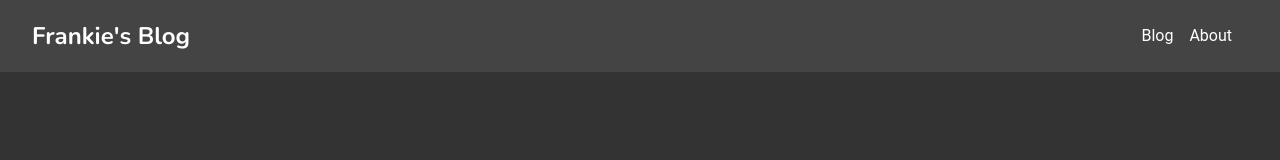
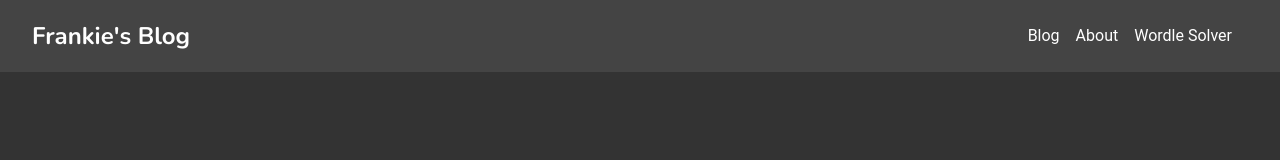
Before and after one commit to tinytinyeye/blog, a Next.js app: page / in a window 1280 px wide. Shown: the top 160 px of the page. Built offline with nearby package versions, Linux system fonts and the light colour scheme.

Commit message:
chore: setup linter, alias and upgraded next to v11

```diff
--- a/components/HeadPost.tsx
+++ b/components/HeadPost.tsx
@@ -1,4 +1,4 @@
-import { Meta } from '../types';
+import { Meta } from 'types';
 
 interface HeadPostProps {
     meta: Meta;
--- a/components/Header.tsx
+++ b/components/Header.tsx
@@ -3,13 +3,16 @@ import Link from "next/link";
 export default function Header() {
   return (
     <nav>
-            <h1>Frankie's Blog</h1>
+      <h1>Frankie&apos;s Blog</h1>
       <div>
         <Link href="/">
           <a>Blog</a>
         </Link>
         <Link href="/">
           <a>About</a>
+        </Link>
+        <Link href="/apps/wordle-solver">
+          <a>Wordle Solver</a>
         </Link>
       </div>
       <style jsx>{`
--- a/getAllPosts.js
+++ b/getAllPosts.js
@@ -7,4 +7,4 @@ function importAll(r) {
 
 export const posts = importAll(
     require.context("./pages/blog/", true, /\.mdx$/)
-);
+).filter(({ link }) => !link.startsWith('ages'));
--- a/pages/_app.js
+++ b/pages/_app.js
@@ -1,7 +1,7 @@
 import { MDXProvider } from '@mdx-js/react';
 
-import '../styles/main.css';
-import '../styles/prism.css';
+import 'styles/main.css';
+import 'styles/prism.css';
 
 const components = {
   inlineCode: ({ children, ...rest }) => <code className="language-javascript" {...rest}>{children}</code>
--- a/pages/api/hello.js
+++ b/pages/api/hello.js
@@ -1,6 +1,8 @@
 // Next.js API route support: https://nextjs.org/docs/api-routes/introduction
 
-export default (req, res) => {
+const handler = (req, res) => {
   res.statusCode = 200
   res.json({ name: 'John Doe' })
 }
+
+export default handler;
--- a/pages/apps/wordle-solver/index.tsx
+++ b/pages/apps/wordle-solver/index.tsx
@@ -1,7 +1,7 @@
 import React from 'react';
-import { Box, Divider, Input, Typography } from '@mui/material';
+import { Box, Divider, Typography } from '@mui/material';
 
-import LetterInput from '../../../components/LetterInput';
+import LetterInput from 'components/LetterInput';
 
 // #538d4e
 
--- a/pages/blog/jest-module-mock.mdx
+++ b/pages/blog/jest-module-mock.mdx
@@ -1,4 +1,4 @@
-import BlogPost from '../../components/BlogPost'
+import BlogPost from 'components/BlogPost'
 
 export const meta = {
   title: 'Mock ES Modules in Jest',
--- a/pages/index.tsx
+++ b/pages/index.tsx
@@ -1,13 +1,17 @@
-import Layout from "../components/Layout";
-import { Post } from '../components/Post';
-import { posts } from '../getAllPosts';
+import Layout from 'components/Layout';
+import { Post } from 'components/Post';
+import { posts } from 'getAllPosts';
 
 export default function IndexPage() {
     return (
         <Layout pageTitle="Blog" description="My Personal Blog">
-            {posts.map((post) => (
-                <Post key={post.link} post={post} />
-            ))}
+            {posts.map((post) => {
+                console.log(post);
+
+                return (
+                    <Post key={post.link} post={post} />
+                )
+            })}
         </Layout>
     );
 }
--- a/tsconfig.json
+++ b/tsconfig.json
@@ -16,7 +16,8 @@
     "moduleResolution": "node",
     "resolveJsonModule": true,
     "jsx": "preserve",
-    "isolatedModules": true
+    "isolatedModules": true,
+    "baseUrl": "."
   },
   "include": [
     "next-env.d.ts",
```
Also changed, not shown: package.json (+11 -8 lines), .eslintrc.json (added), next-env.d.ts, 1 other file (tests, documents, lock files or other folders). Lines whose indentation alone changed are shown as unchanged.
